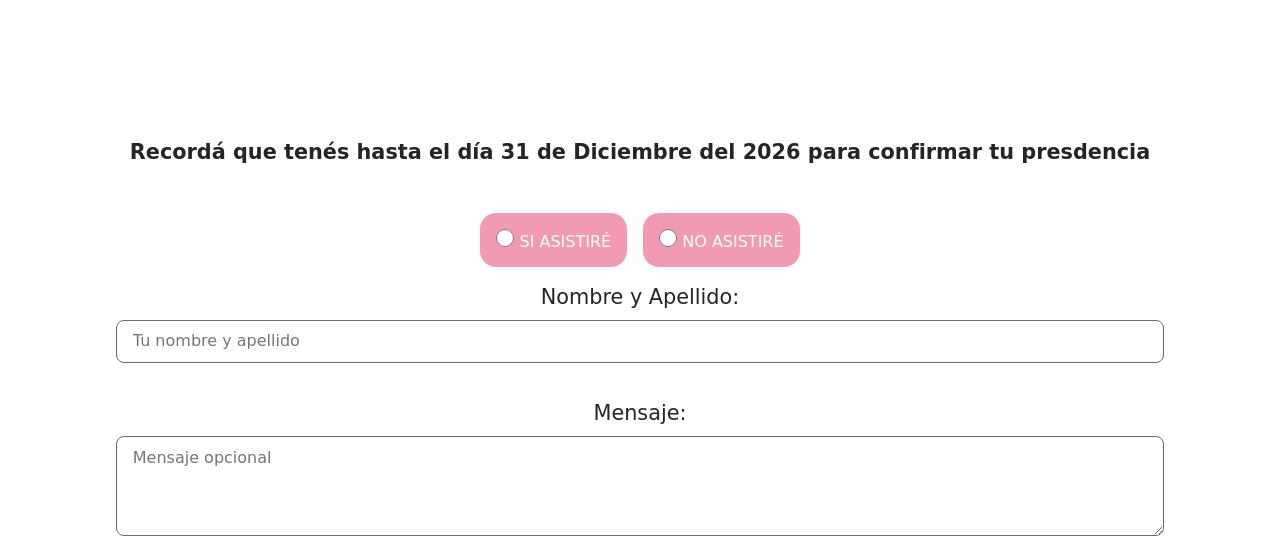
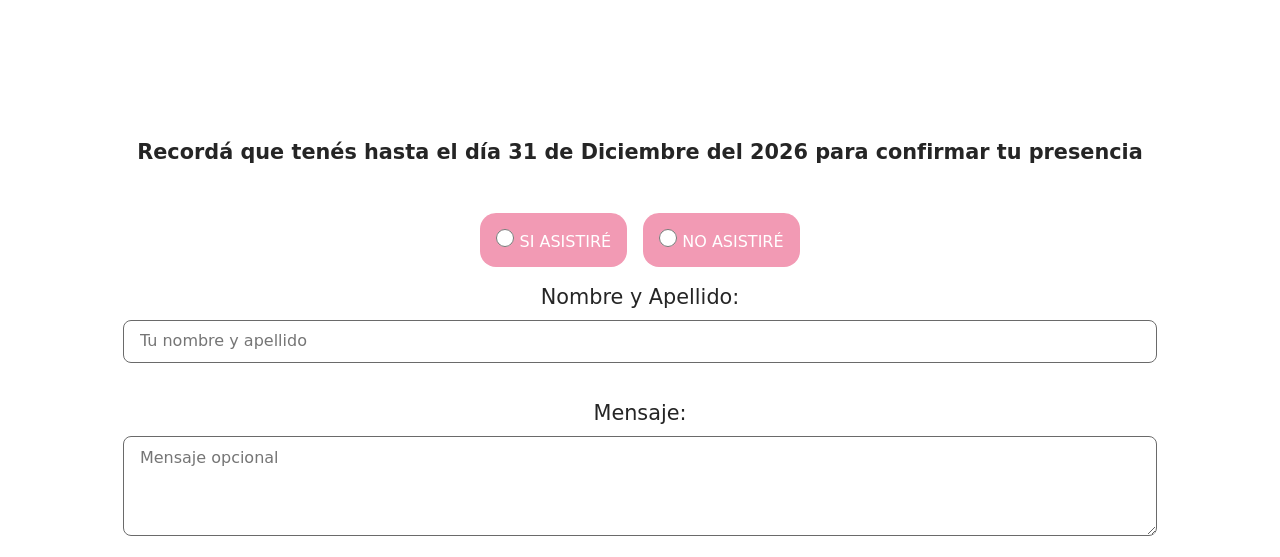
Before and after one commit to lunofest/15Nazarena160127, a plain HTML site: page index.html in a window 1280 px wide. Shown: the part 2580-3137 px from the top of the page. Drawn offline with Linux system fonts and the light colour scheme; a web font is replaced by a local one.

Commit message:
Fix typo in confirmation message

```diff
--- a/index.html
+++ b/index.html
@@ -238,7 +238,7 @@
          <section class="confirmacion contenedor block glow" id="correo" data-aos="fade-up">
             <div class="confirmacion__container">
                 <h4 class="parrafo parrafo--confirmacion" data-aos="fade-right">
-                    Recordá que tenés hasta el día 31 de Diciembre del 2026 para confirmar tu presdencia
+                    Recordá que tenés hasta el día 31 de Diciembre del 2026 para confirmar tu presencia
                     <br>
                 </h4>
                 <div id="asistencia">
```
